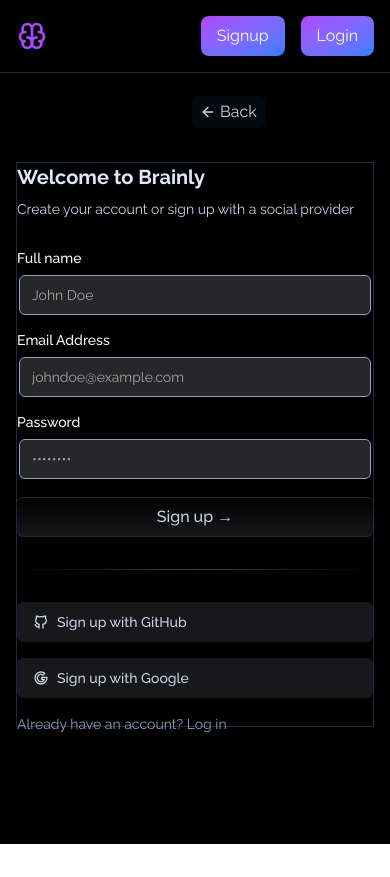
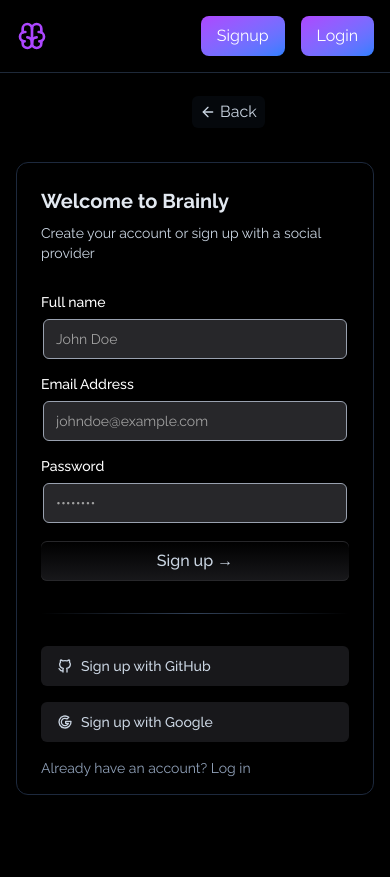
Before and after one commit to Piyushrathoree/Brainly-client, a React (Vite) app: page /signup in a window 390 px wide. Before the commit the page ends 844 px from the top, so only its background shows below. Built offline with nearby package versions, Linux system fonts and the light colour scheme.

Commit message:
style: update Login and Signup components for improved UI consistency; adjust padding and border radius

```diff
--- a/src/pages/auth/Login.tsx
+++ b/src/pages/auth/Login.tsx
@@ -34,7 +34,7 @@ export function Login() {
   };
 
   return (
-    <div className="shadow-input mx-auto w-full max-w-md rounded-none text-slate-300 bg-black p-4 md:rounded-2xl md:p-8 border border-slate-800 dark my-[8vh]">
+    <div className="shadow-input mx-auto w-full max-w-md  text-slate-300 bg-black p-6 md:rounded-2xl rounded-xl md:p-8  border border-slate-800 dark my-[8vh]">
       <h2 className="text-xl font-bold text-slate-200">Welcome to Brainly</h2>
       <p className="mt-2 max-w-sm text-sm text-slate-300">
         Login to Brainly if you can because we don&apos;t have a login flow yet
--- a/src/pages/auth/Signup.tsx
+++ b/src/pages/auth/Signup.tsx
@@ -36,7 +36,7 @@ export function Signup() {
   };
 
   return (
-    <div className="shadow-input mx-auto w-full max-w-md rounded-none text-slate-300 bg-black my-[5.9vh] md:rounded-2xl md:p-8 border border-slate-800 dark">
+    <div className="shadow-input mx-auto w-full max-w-md  text-slate-300 bg-black my-[5.9vh] rounded-xl md:rounded-2xl p-6 md:p-8 border border-slate-800 dark">
       <h2 className="text-xl font-bold text-slate-200">Welcome to Brainly</h2>
       <p className="mt-2 max-w-sm text-sm text-slate-300">
         Create your account or sign up with a social provider
@@ -58,6 +58,7 @@ export function Signup() {
               value={formData.name}
               onChange={handleChange}
               required
+              className="text-slate-300"
             />
           </LabelInputContainer>
         </div>
```
